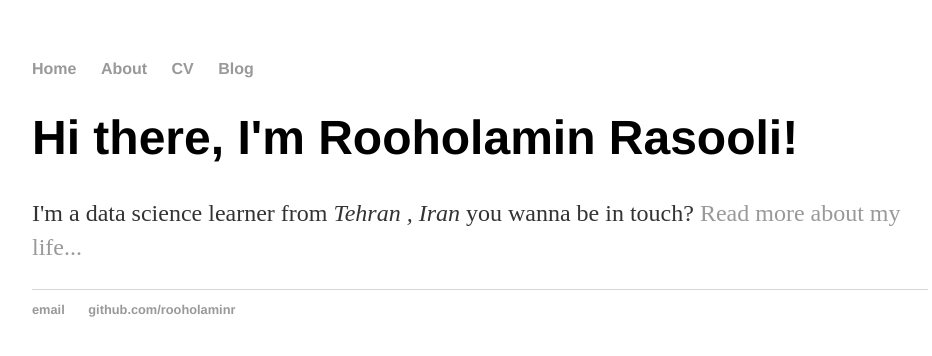
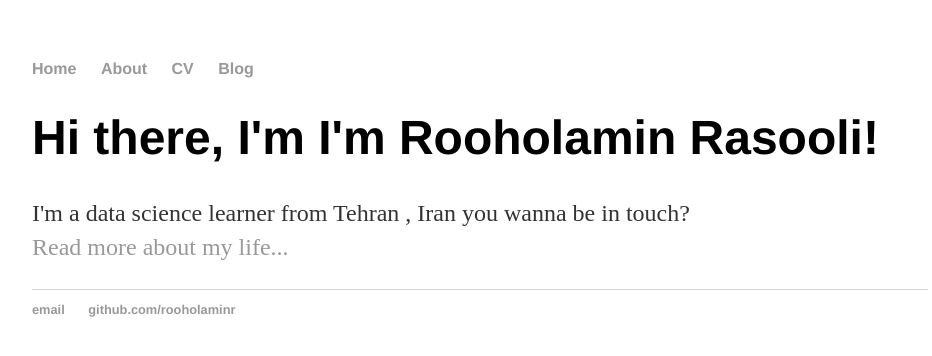
Before and after one commit to rooholaminr/rooholaminr.github.io, a Jekyll site: the page built from index.html, in a window 1280 px wide. Shown: the top 356 px of the page, without its empty margins (160-1092 px from the left). Built offline with Jekyll 4.4.1, drawn with Linux system fonts in a browser that asks for light colours; Markdown is read by kramdown in place of the engine named in the settings; part of the change alters nothing that is shown.

Commit message:
Update index.html

```diff
--- a/index.html
+++ b/index.html
@@ -1,29 +1,9 @@
-<!DOCTYPE html>
-<html>
-	<head>
-		<title>Rooholamin Rasooli</title>
-		<link rel="stylesheet" type="text/css" href="/css/main.css">
-	</head>
-	<body>
-		<nav>
-    		<ul>
-        		<li><a href="/">Home</a></li>
-	        	<li><a href="/about">About</a></li>
-        		<li><a href="/cv">CV</a></li>
-        		<li><a href="/blog">Blog</a></li>
-    		</ul>
-		</nav>
-		<div class="container">
-    		<div class="blurb">
-        		<h1>Hi there, I'm Rooholamin Rasooli!</h1>
-				<p>I'm a data science learner from <em>Tehran , Iran</em> you wanna be in touch? <a href="/about">Read more about my life...</a></p>
-    		</div><!-- /.blurb -->
-		</div><!-- /.container -->
-		<footer>
-    		<ul>
-        		<li><a href="mailto:rooholaminrasooli@gmail.com@gmail.com">email</a></li>
-        		<li><a href="https://github.com/rooholaminr">github.com/rooholaminr</a></li>
-			</ul>
-		</footer>
-	</body>
-</html>
+---
+layout: default
+title: Rooholamin Rasooli GHpage
+---
+
+<div class="blurb">
+	<h1>Hi there, I'm I'm Rooholamin Rasooli!</h1>
+	<p>I'm a data science learner from Tehran , Iran you wanna be in touch? <br> <a href="/about">Read more about my life...</a></p>
+</div><!-- /.blurb -->
```
